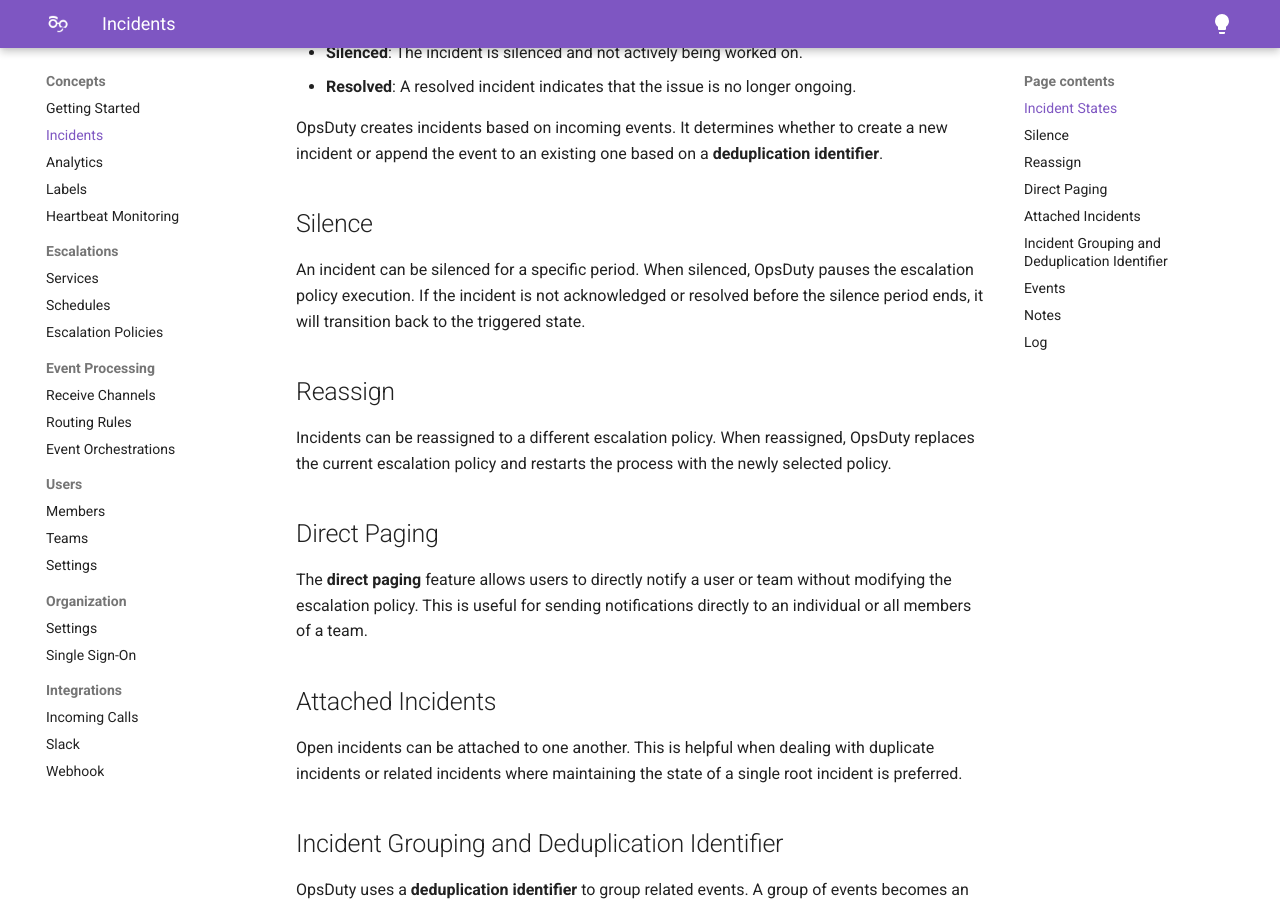
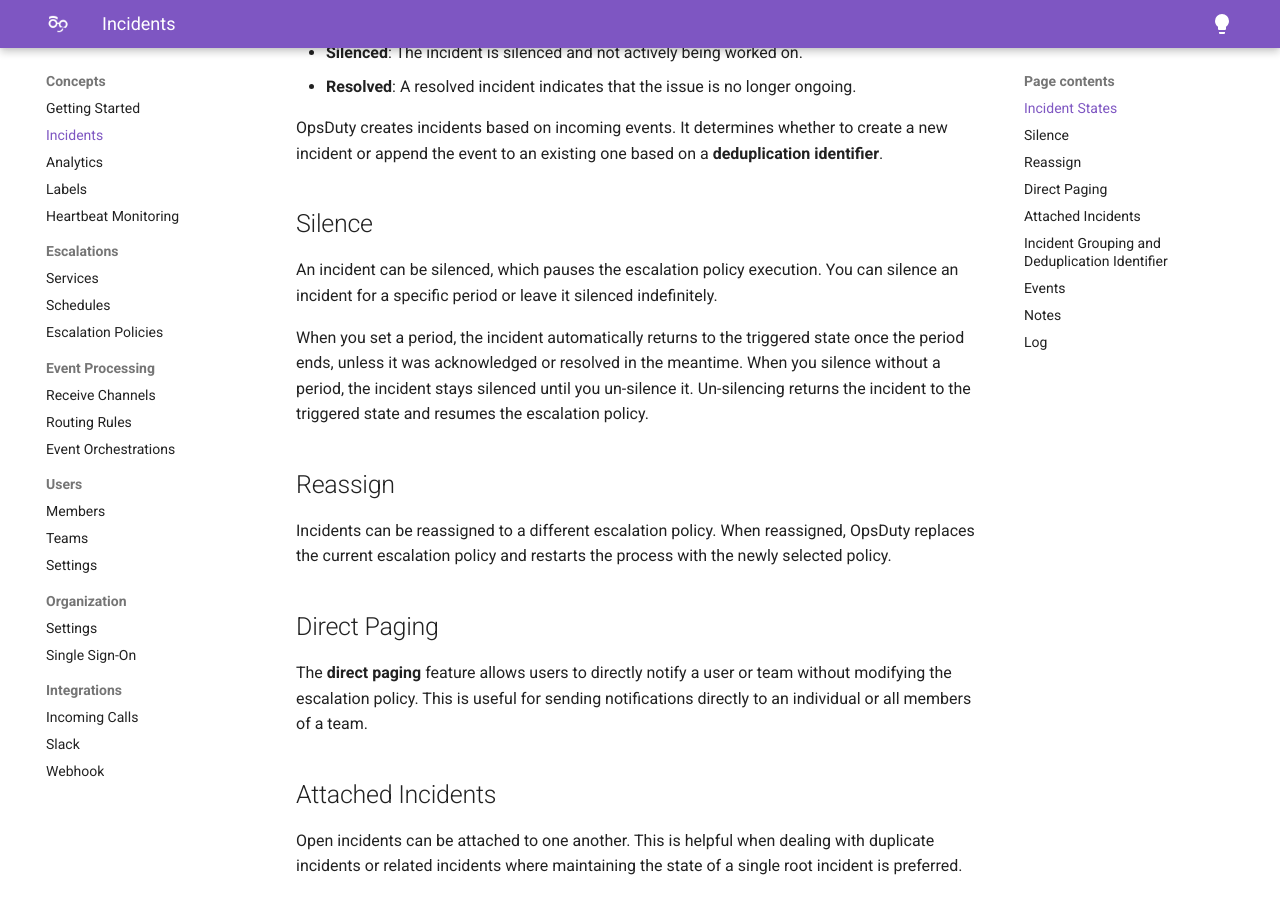
Before and after one commit to opsduty/opsduty-docs, an MkDocs documentation site: the page built from docs/concepts/incidents.md, in a window 1280 px wide and 900 px high, scrolled down 541 px. Built offline with MkDocs 1.6.1 and Material for MkDocs 9.7.7, drawn with Linux system fonts in a browser that asks for light colours.

Commit message:
Document indefinite incident silencing
The Silence section only described silencing for a fixed period. An
incident can also be silenced indefinitely, staying silenced until it is
un-silenced. Cover both cases and what un-silencing does.

Co-Authored-By: Claude Opus 4.8 (1M context) <noreply@anthropic.com>

```diff
--- a/docs/concepts/incidents.md
+++ b/docs/concepts/incidents.md
@@ -24,9 +24,14 @@ create a new incident or append the event to an existing one based on a
 
 ## Silence
 
-An incident can be silenced for a specific period. When silenced, OpsDuty pauses
-the escalation policy execution. If the incident is not acknowledged or resolved
-before the silence period ends, it will transition back to the triggered state.
+An incident can be silenced, which pauses the escalation policy execution. You
+can silence an incident for a specific period or leave it silenced indefinitely.
+
+When you set a period, the incident automatically returns to the triggered state
+once the period ends, unless it was acknowledged or resolved in the meantime.
+When you silence without a period, the incident stays silenced until you
+un-silence it. Un-silencing returns the incident to the triggered state and
+resumes the escalation policy.
 
 ## Reassign
 
```
